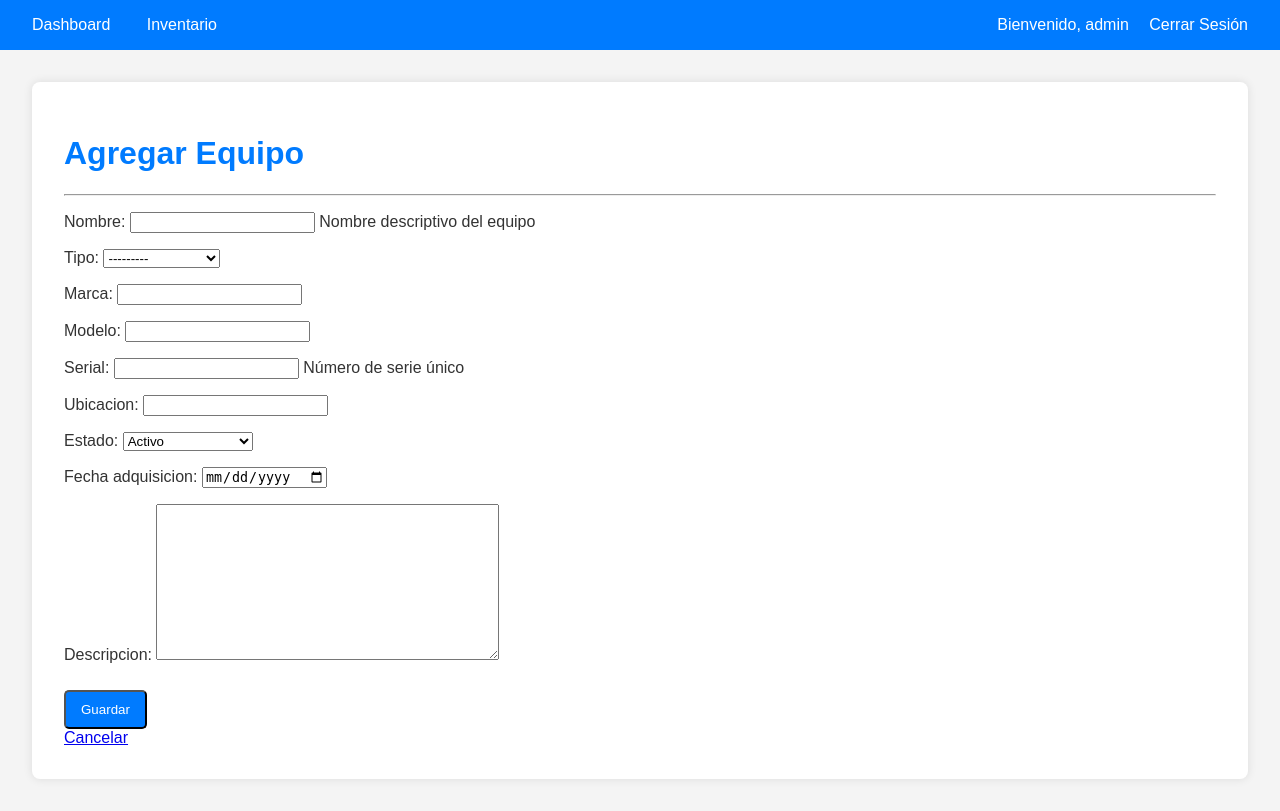
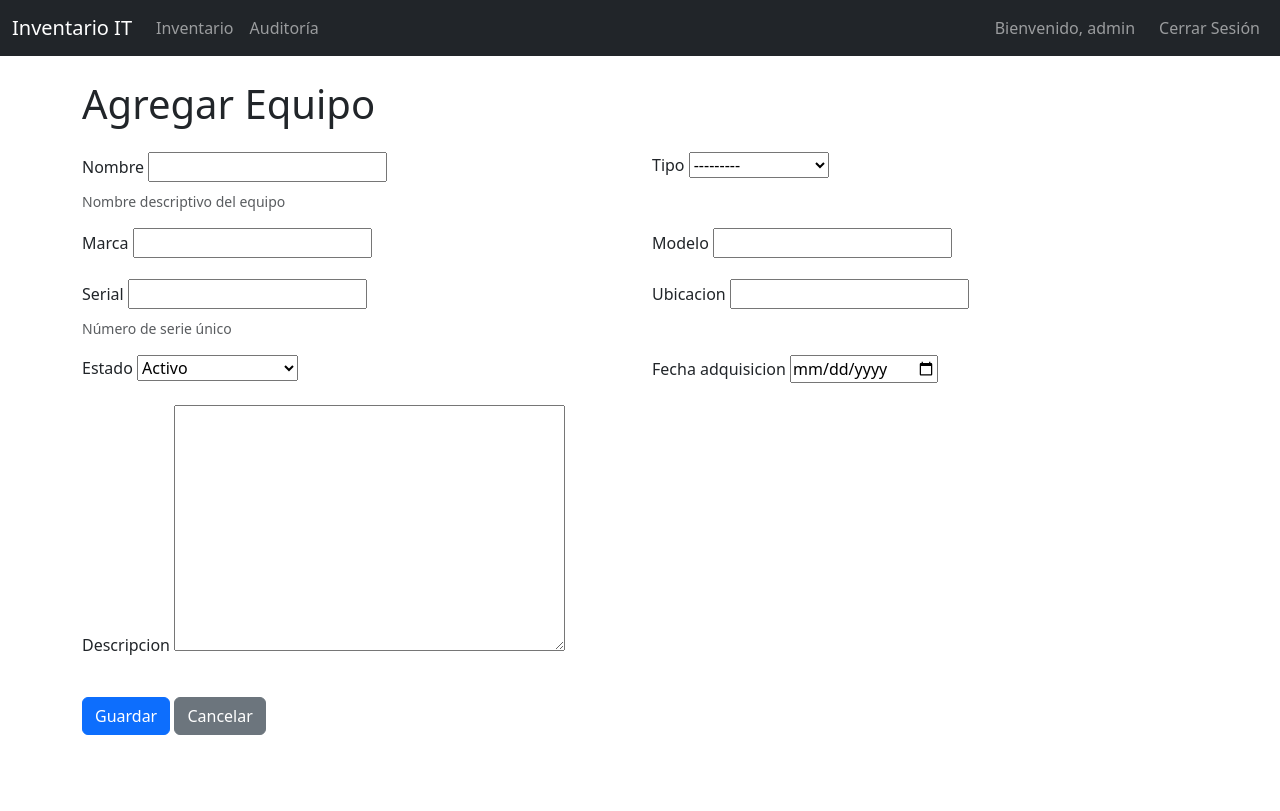
Before and after one commit to yoanmcruz/inventario_it, a Django app: page /inventario/agregar/ in a window 1280 px wide. After the commit the page ends 735 px from the top, so only its background shows below. Run offline with Django 5.2, Linux system fonts and the light colour scheme; a user stored in the database is signed in.

Commit message:
Update Visual

```diff
--- a/templates/base.html
+++ b/templates/base.html
@@ -4,118 +4,51 @@
     <meta charset="UTF-8">
     <meta name="viewport" content="width=device-width, initial-scale=1.0">
     <title>Inventario IT - {% block title %}{% endblock %}</title>
-    <style>
-        body {
-            font-family: Arial, sans-serif;
-            margin: 0;
-            padding: 0;
-            background-color: #f4f4f4;
-            color: #333;
-        }
-        .navbar {
-            background-color: #007bff;
-            color: white;
-            padding: 1em;
-            display: flex;
-            justify-content: space-between;
-            align-items: center;
-        }
-        .navbar a {
-            color: white;
-            text-decoration: none;
-            margin: 0 1em;
-        }
-        .container {
-            width: 90%;
-            margin: 2em auto;
-            padding: 2em;
-            background-color: white;
-            box-shadow: 0 0 10px rgba(0,0,0,0.1);
-            border-radius: 8px;
-        }
-        h1, h2 {
-            color: #007bff;
-        }
-        .btn {
-            display: inline-block;
-            padding: 10px 15px;
-            background-color: #007bff;
-            color: white;
-            text-decoration: none;
-            border-radius: 5px;
-            margin-top: 10px;
-        }
-        .btn-danger {
-            background-color: #dc3545;
-        }
-        table {
-            width: 100%;
-            border-collapse: collapse;
-            margin-top: 1em;
-        }
-        table, th, td {
-            border: 1px solid #ddd;
-        }
-        th, td {
-            padding: 12px;
-            text-align: left;
-        }
-        th {
-            background-color: #f2f2f2;
-        }
-        .form-group {
-            margin-bottom: 1em;
-        }
-        .form-group label {
-            display: block;
-            margin-bottom: 0.5em;
-        }
-        .form-group input, .form-group textarea, .form-group select {
-            width: 100%;
-            padding: 8px;
-            box-sizing: border-box;
-        }
-        .message-success {
-            color: green;
-            background-color: #d4edda;
-            border: 1px solid #c3e6cb;
-            padding: 10px;
-            margin-bottom: 1em;
-        }
-        .message-error {
-            color: red;
-            background-color: #f8d7da;
-            border: 1px solid #f5c6cb;
-            padding: 10px;
-            margin-bottom: 1em;
-        }
-    </style>
+    <link href="https://cdn.jsdelivr.net/npm/bootstrap@5.3.3/dist/css/bootstrap.min.css" rel="stylesheet" integrity="sha384-QWTKZyjpPEjISv5WaRU9OFeRpok6YctnYmDr5pNlyT2bRjXh0JMhjY6hW+ALEwIH" crossorigin="anonymous">
 </head>
 <body>
-    <div class="navbar">
-        <div>
-            <a href="{% url 'dashboard' %}">Dashboard</a>
-            <a href="{% url 'lista_equipos' %}">Inventario</a>
+    <nav class="navbar navbar-expand-lg navbar-dark bg-dark">
+        <div class="container-fluid">
+            <a class="navbar-brand" href="{% url 'dashboard' %}">Inventario IT</a>
+            <div class="collapse navbar-collapse">
+                <ul class="navbar-nav me-auto mb-2 mb-lg-0">
+                    <li class="nav-item">
+                        <a class="nav-link" href="{% url 'lista_equipos' %}">Inventario</a>
+                    </li>
+                    <li class="nav-item">
+                        <a class="nav-link" href="{% url 'lista_auditoria' %}">Auditoría</a>
+                    </li>
+                </ul>
+                <ul class="navbar-nav ms-auto">
+                    {% if user.is_authenticated %}
+                        <span class="navbar-text me-3">Bienvenido, {{ user.username }}</span>
+                        <li class="nav-item">
+                            <a class="nav-link" href="{% url 'logout' %}">Cerrar Sesión</a>
+                        </li>
+                    {% else %}
+                        <li class="nav-item">
+                            <a class="nav-link" href="{% url 'login' %}">Iniciar Sesión</a>
+                        </li>
+                        <li class="nav-item">
+                            <a class="nav-link" href="{% url 'register' %}">Registrarse</a>
+                        </li>
+                    {% endif %}
+                </ul>
+            </div>
         </div>
-        <div>
-            {% if user.is_authenticated %}
-                <span>Bienvenido, {{ user.username }}</span>
-                <a href="{% url 'logout' %}">Cerrar Sesión</a>
-            {% else %}
-                <a href="{% url 'login' %}">Iniciar Sesión</a>
-                <a href="{% url 'register' %}">Registrarse</a>
-            {% endif %}
-        </div>
-    </div>
-    <div class="container">
+    </nav>
+
+    <div class="container mt-4">
         {% if messages %}
             {% for message in messages %}
-                <div class="message-{{ message.tags }}">
+                <div class="alert {% if message.tags %}alert-{{ message.tags }}{% endif %}" role="alert">
                     {{ message }}
                 </div>
             {% endfor %}
         {% endif %}
         {% block content %}{% endblock %}
     </div>
+
+    <script src="https://cdn.jsdelivr.net/npm/bootstrap@5.3.3/dist/js/bootstrap.bundle.min.js" integrity="sha384-YvpcrYf0tY3lHB60NNkmXc5s9fDVZLESaAA55NDzOxhy9GkcIdslK1eN7N6jIeHz" crossorigin="anonymous"></script>
 </body>
 </html>
--- a/templates/inventario/form_equipo.html
+++ b/templates/inventario/form_equipo.html
@@ -1,12 +1,24 @@
 {% extends 'base.html' %}
 {% block title %}{{ titulo }}{% endblock %}
 {% block content %}
-    <h1>{{ titulo }}</h1>
-    <hr>
-    <form method="post">
+    <h1 class="mb-4">{{ titulo }}</h1>
+    <form method="post" class="needs-validation" novalidate>
         {% csrf_token %}
-        {{ form.as_p }}
-        <button type="submit" class="btn">Guardar</button>
+        <div class="row">
+            {% for field in form %}
+                <div class="col-md-6 mb-3">
+                    <label for="{{ field.id_for_label }}" class="form-label">{{ field.label }}</label>
+                    {{ field }}
+                    {% if field.errors %}
+                        <div class="invalid-feedback d-block">{{ field.errors }}</div>
+                    {% endif %}
+                    {% if field.help_text %}
+                        <div class="form-text">{{ field.help_text }}</div>
+                    {% endif %}
+                </div>
+            {% endfor %}
+        </div>
+        <button type="submit" class="btn btn-primary mt-3">Guardar</button>
+        <a href="{% url 'lista_equipos' %}" class="btn btn-secondary mt-3">Cancelar</a>
     </form>
-    <a href="{% url 'lista_equipos' %}">Cancelar</a>
 {% endblock %}
```
Also changed, not shown: bitacora/templates/auditoria/bitacora/lista_auditoria.html (added, +32 -0 lines), templates/inventario/lista_equipos.html (+29 -16 lines).
